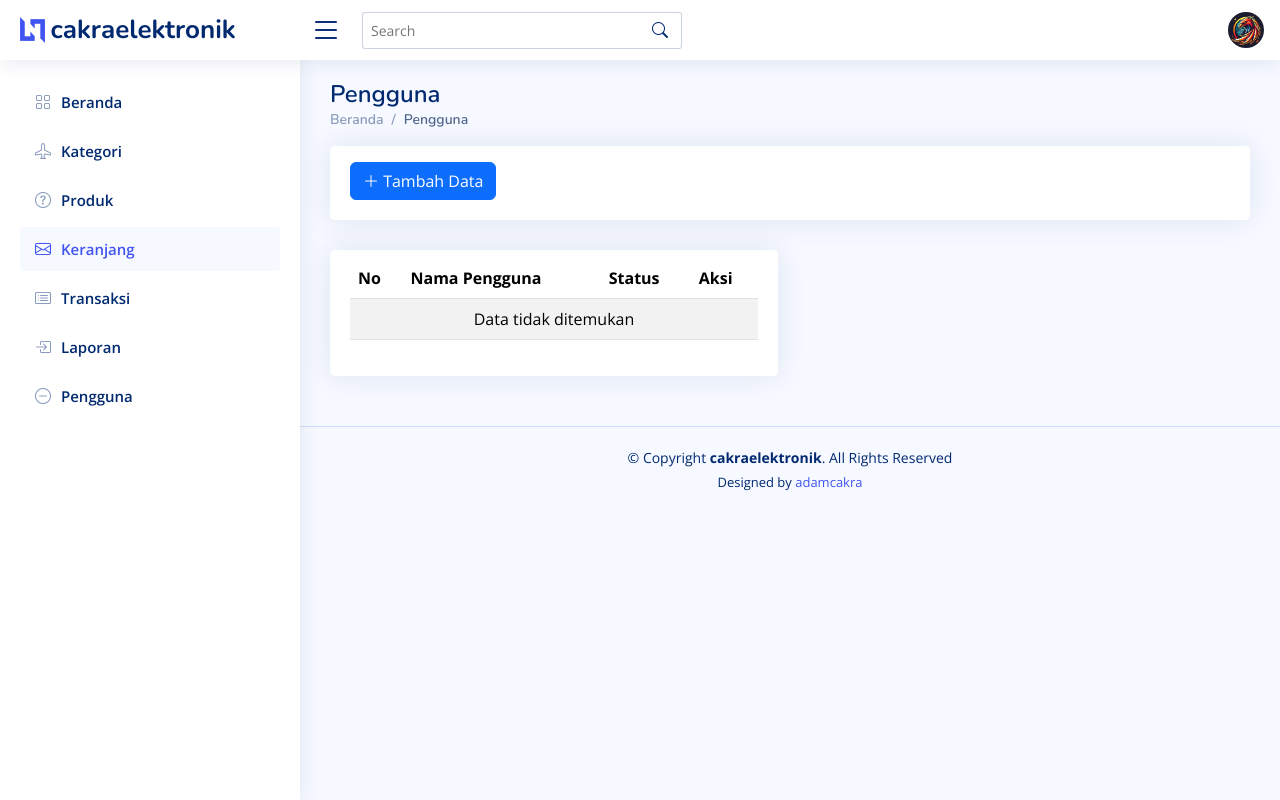
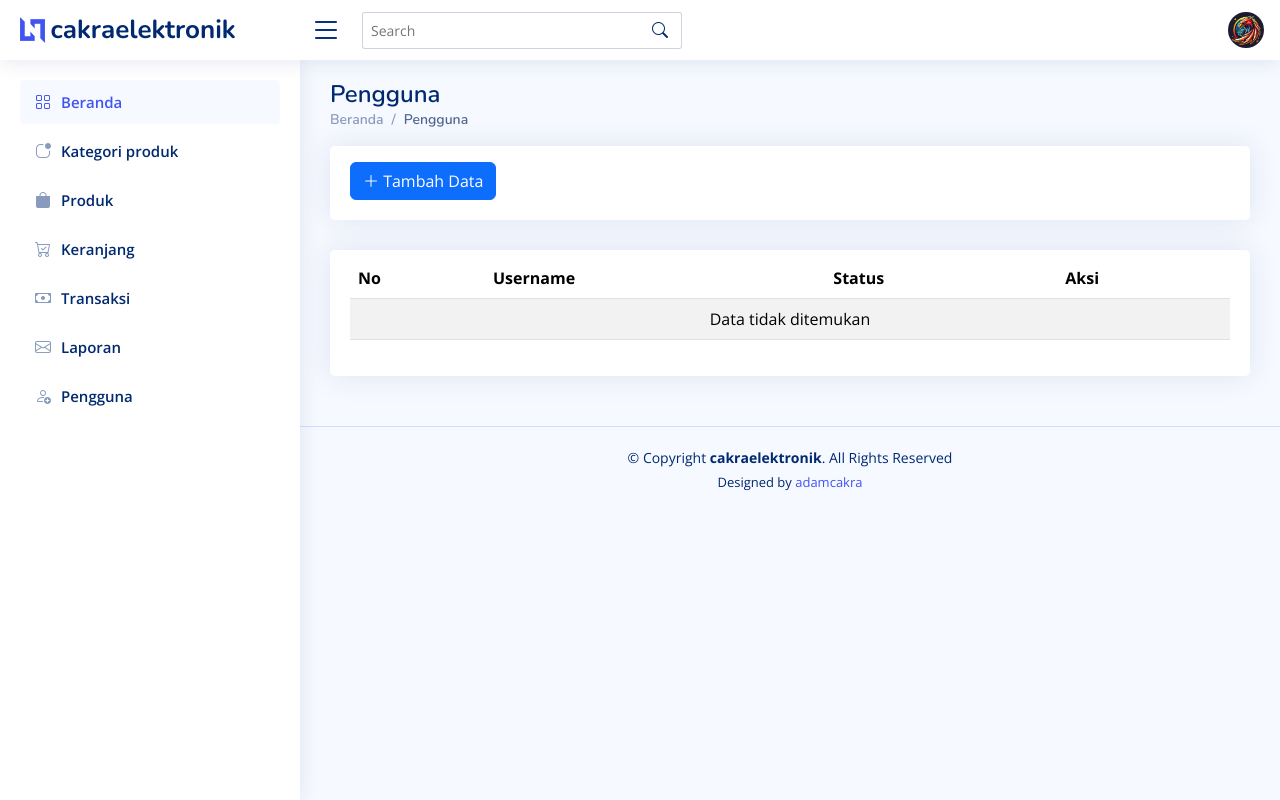
Before and after one commit to adamcakra/cakra-electronics, a PHP site: page /pengguna.php in a window 1280 px wide. Run offline with PHP 8.4, Linux system fonts and the light colour scheme; data that the repository does not hold is empty; some libraries are stand-ins or nearby versions.

Commit message:
menyesuaikan pengguna.php dan t.pengguna.php

```diff
--- a/admin/pengguna.php
+++ b/admin/pengguna.php
@@ -5,7 +5,7 @@
     <meta charset="utf-8">
     <meta content="width=device-width, initial-scale=1.0" name="viewport">
 
-    <title>Produk - cakraelektronik</title>
+    <title>Pengguna- cakraelektronik Admin</title>
     <meta content="" name="description">
     <meta content="" name="keywords">
 
@@ -28,6 +28,7 @@
 
     <!-- Template Main CSS File -->
     <link href="assets/css/style.css" rel="stylesheet">
+
 </head>
 
 <body>
@@ -36,7 +37,7 @@
     <header id="header" class="header fixed-top d-flex align-items-center">
 
         <div class="d-flex align-items-center justify-content-between">
-            <a href="index.php" class="logo d-flex align-items-center">
+            <a href="index.html" class="logo d-flex align-items-center">
                 <img src="assets/img/logo.png" alt="">
                 <span class="d-none d-lg-block">cakraelektronik</span>
             </a>
@@ -45,12 +46,11 @@
 
         <div class="search-bar">
             <form class="search-form d-flex align-items-center" method="POST" action="">
-                <input type="text" name="query" placeholder="Search" title="Enter search
-                keyword" value="<?php echo isset($_post['query']) ? htmlspecialchars($_POST
-                ['query']) : '' ; ?>">
+                <input type="text" name="query" placeholder="Search" title="Enter search keyword" value="<?php echo isset($_POST['query']) ? htmlspecialchars($_POST['query']) : ''; ?>">
                 <button type="submit" title="Search"><i class="bi bi-search"></i></button>
             </form>
         </div><!-- End Search Bar -->
+
 
         <nav class="header-nav ms-auto">
             <ul class="d-flex align-items-center">
@@ -65,23 +65,19 @@
 
                     <a class="nav-link nav-profile d-flex align-items-center pe-0" href="#" data-bs-toggle="dropdown">
                         <img src="assets/img/elang.jpeg" alt="Profile" class="rounded-circle">
-                        <!-- profile-img.jpg diganti dengan foto kalian -->
                     </a><!-- End Profile Iamge Icon -->
 
                     <ul class="dropdown-menu dropdown-menu-end dropdown-menu-arrow profile">
                         <li class="dropdown-header">
-                            <h6>pramudya</h6>
+                            <h6><?php echo isset($_SESSION['username']) ? htmlspecialchars($_SESSION['username']) : 'pramudya'; ?></h6>
                             <span>Admin</span>
-                        </li>
-                        <li>
-                            <hr class="dropdown-divider">
                         </li>
                         <li>
                             <hr class="dropdown-divider">
                         </li>
 
                         <li>
-                            <a class="dropdown-item d-flex align-items-center" href="#">
+                            <a class="dropdown-item d-flex align-items-center" href="logout.php">
                                 <i class="bi bi-box-arrow-right"></i>
                                 <span>Sign Out</span>
                             </a>
@@ -95,57 +91,60 @@
 
     </header><!-- End Header -->
 
+    <!-- ======= Sidebar ======= -->
   <aside id="sidebar" class="sidebar">
 
 <ul class="sidebar-nav" id="sidebar-nav">
 
   <li class="nav-item">
-                <a class="nav-link collapsed" href="index.php">
+    <a class="nav-link " href="index.php">
       <i class="bi bi-grid"></i>
       <span>Beranda</span>
     </a>
   </li><!-- End Dashboard Nav -->
+
   <li class="nav-item">
     <a class="nav-link collapsed" href="kategori.php">
-                    <i class="bi bi-airplane"></i>
-                    <span>Kategori</span>
+    <i class="bi bi-app-indicator"></i>
+      <span>Kategori produk</span>
     </a>
-            </li><!-- End Kategori Page Nav -->
+  </li><!-- End kategori Page Nav -->
 
   <li class="nav-item">
     <a class="nav-link collapsed" href="produk.php">
-                    <i class="bi bi-question-circle"></i>
+    <i class="bi bi-bag-fill"></i>
       <span>Produk</span>
     </a>
-            </li><!-- End Produk Page Nav -->
+  </li><!-- End produk Page Nav -->
 
   <li class="nav-item">
-                <a class="nav-link" href="keranjang.php">
-                    <i class="bi bi-envelope"></i>
+    <a class="nav-link collapsed" href="keranjang.php">
+    <i class="bi bi-cart-check"></i>
       <span>Keranjang</span>
     </a>
-            </li><!-- End Keranjang Page Nav -->
+  </li><!-- End keranjang Page Nav -->
 
   <li class="nav-item">
     <a class="nav-link collapsed" href="transaksi.php">
-                    <i class="bi bi-card-list"></i>
+    <i class="bi bi-cash"></i>
       <span>Transaksi</span>
     </a>
-            </li><!-- End Transaksi Page Nav -->
+  </li><!-- End transaksi Page Nav -->
 
   <li class="nav-item">
     <a class="nav-link collapsed" href="laporan.php">
-                    <i class="bi bi-box-arrow-in-right"></i>
+    <i class="bi bi-envelope"></i>
       <span>Laporan</span>
     </a>
   </li><!-- End Laporan Page Nav -->
 
   <li class="nav-item">
     <a class="nav-link collapsed" href="pengguna.php">
-                    <i class="bi bi-dash-circle"></i>
+    <i class="bi bi-person-add"></i>
       <span>Pengguna</span>
     </a>
   </li><!-- End pengguna Page Nav -->
+
 </ul>
 
 </aside><!-- End Sidebar-->
@@ -166,7 +165,7 @@
             <div class="col-lg-12">
                 <div class="card">
                     <div class="card-body">
-                        <a href="t_produk.php" class="btn btn-primary mt-3">
+                        <a href="t_pengguna.php" class="btn btn-primary mt-3">
                             <i class="bi bi-plus-lg"></i> Tambah Data
                         </a>
                     </div>
@@ -176,20 +175,17 @@
 
         <section class="section">
             <div class="row">
-
-                <div class="col-lg-6">
-
+                <div class="col-lg-12">
                     <div class="card">
                         <div class="card-body">
-
                             <!-- Table with stripped rows -->
                             <table class="table table-striped mt-2">
                                 <thead>
                                     <tr>
-                                        <th scope="col">No</th>
-                                        <th scope="col">Nama Pengguna</th>
-                                        <th scope="col">Status</th>
-                                        <th scope="col">Aksi</th>
+                                        <th>No</th>
+                                        <th>Username</th>
+                                        <th>Status</th>
+                                        <th>Aksi</th>
                                     </tr>
                                 </thead>
                                 <tbody>
@@ -198,8 +194,7 @@
                                     $no = 1;
 
                                     // Cek apakah ada input pencarian
-                                    $query = isset($_POST['query']) ? mysqli_real_escape_string($koneksi, $_POST
-                                    ['query']) : '';
+                                    $query = isset($_POST['query']) ? mysqli_real_escape_string($koneksi, $_POST['query']) : '';
 
                                     // Query dasar
                                     $sql_query = "SELECT id_user, username, status FROM tb_user";
@@ -219,8 +214,7 @@
                                                 <td><?php echo $hasil['username']; ?></td>
                                                 <td><?php echo $hasil['status']; ?></td>
                                                 <td>
-                                                    <a href="h_pengguna.php?id=<?php echo $hasil['id_user']; ?>"
-                                                    class="btn btn-danger" onclick="return confirm('Apakah Anda Yakin Ingin Menghapus Data?')">
+                                                    <a href="h_pengguna.php?id=<?php echo $hasil['id_user']; ?>" class="btn btn-danger" onclick="return confirm('Apakah Anda Yakin Ingin Menghapus Data?')">
                                                         <i class="bi bi-trash"></i>
                                                     </a>
                                                 </td>
@@ -235,12 +229,14 @@
                                     <?php
                                     }
                                     ?>
+
                                 </tbody>
                             </table>
                             <!-- End Table with stripped rows -->
 
                         </div>
                     </div>
+
                 </div>
             </div>
         </section>
@@ -253,7 +249,7 @@
             &copy; Copyright <strong><span>cakraelektronik</span></strong>. All Rights Reserved
         </div>
         <div class="credits">
-            Designed by <a href="https://instagram.com/cakraprama/">adamcakra</a>
+            Designed by <a href="https://instagram.com/cakraprama/" target="_blank">adamcakra</a>
         </div>
     </footer><!-- End Footer -->
 
```
Also changed, not shown: admin/t_pengguna.php (+20 -18 lines). Lines whose indentation alone changed are shown as unchanged.
